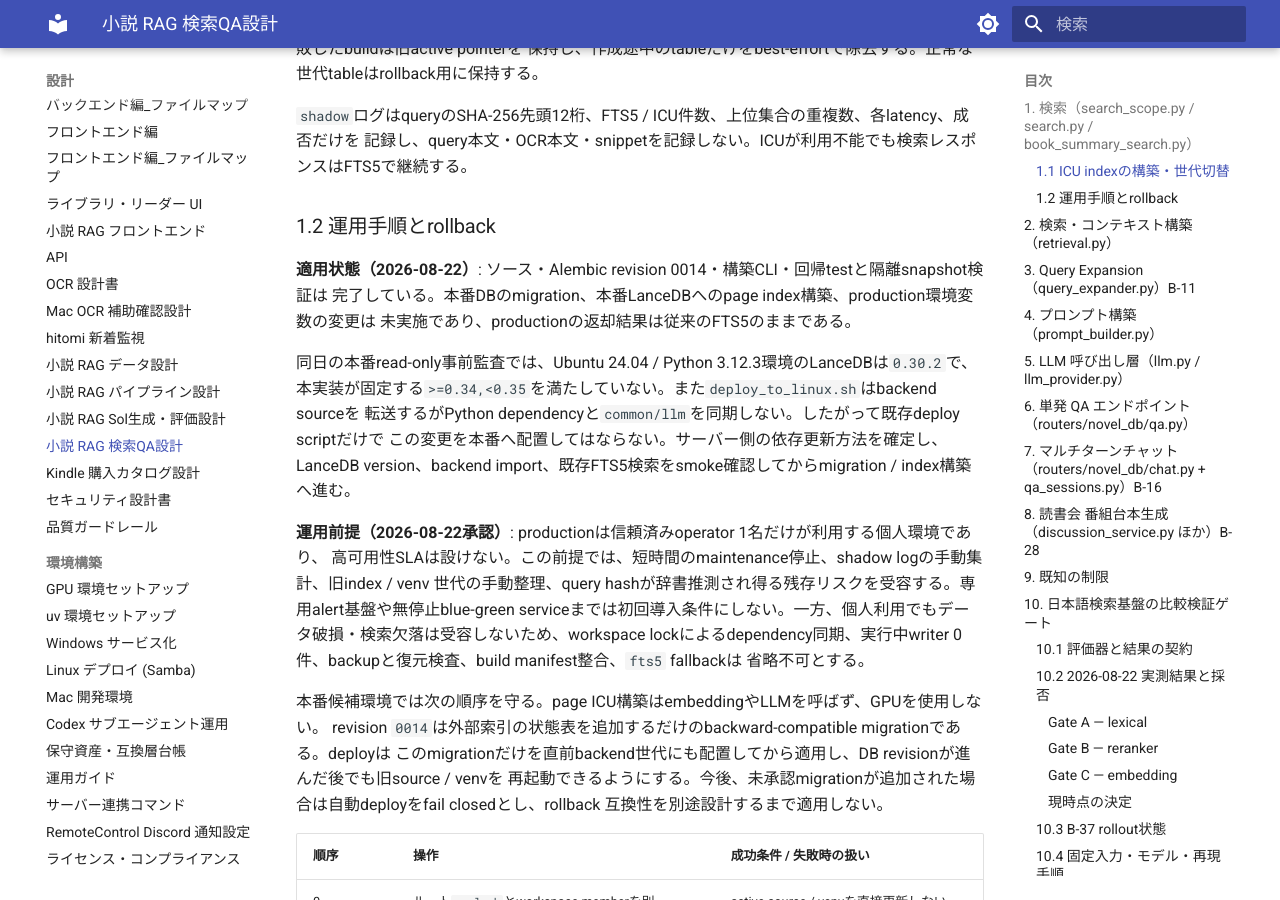
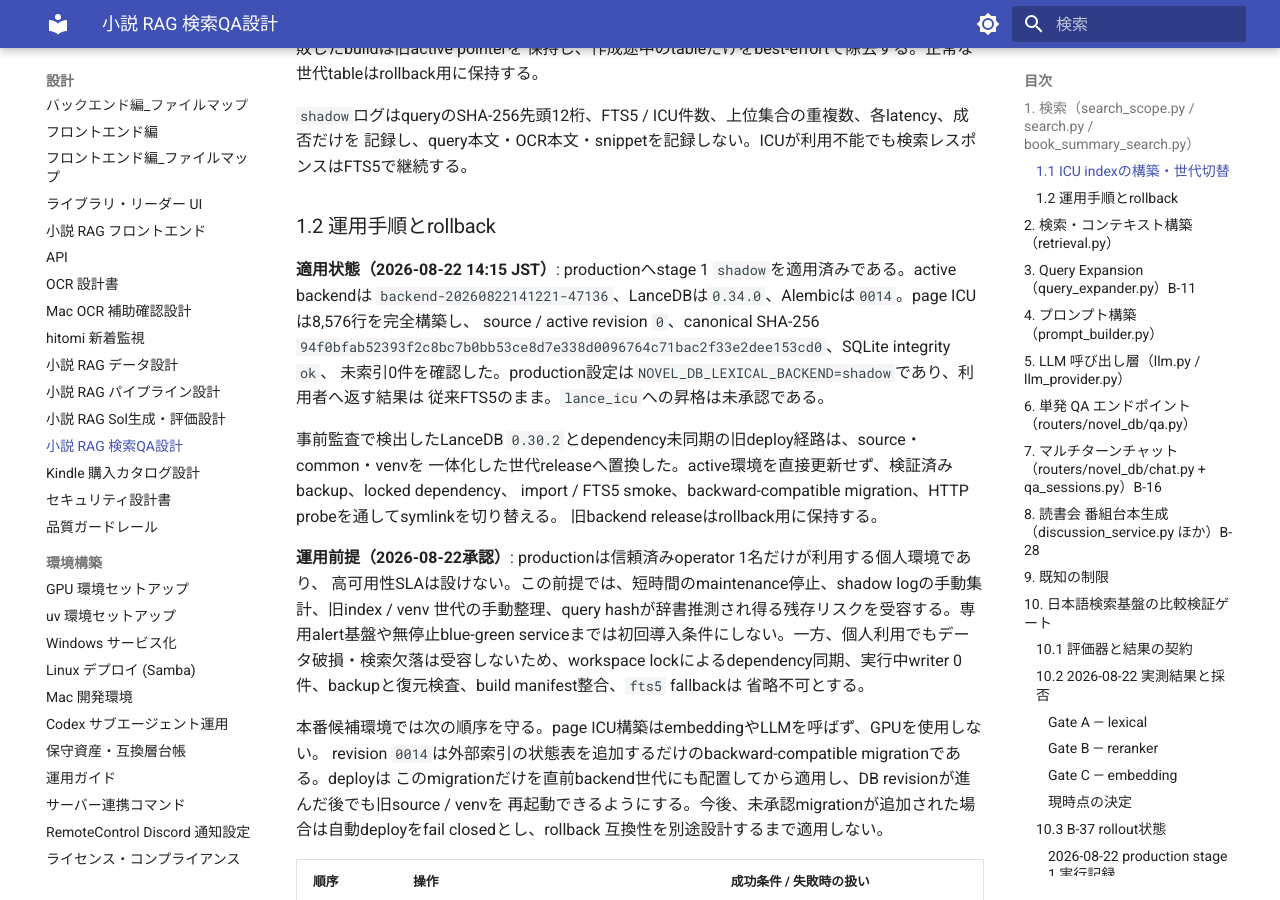
Before and after one commit to kkmmyr/Pic2PDF_Viewer, an MkDocs documentation site: the page built from docs/design/詳細設計/機能別/小説RAG_検索QA設計.md, in a window 1280 px wide and 900 px high, scrolled down 2692 px. Built offline with MkDocs 1.6.1 and Material for MkDocs 9.7.7, drawn with Linux system fonts in a browser that asks for light colours; some of the changed text lies outside the part shown.

Commit message:
docs(rag): record production ICU shadow rollout
Record the production generation, verified backup, index manifest, shadow probes, fallback injection, and the remaining deterministic-order and systemd-unit follow-ups.

Co-Authored-By: Codex GPT-5 <noreply@anthropic.com>

```diff
--- a/docs/design/詳細設計/機能別/小説RAG_検索QA設計.md
+++ b/docs/design/詳細設計/機能別/小説RAG_検索QA設計.md
@@ -60,15 +60,17 @@ OCR QAで `page_type` と `index_eligible` を明示確定した書籍は、`ind
 
 ### 1.2 運用手順とrollback
 
-**適用状態（2026-08-22）**: ソース・Alembic revision 0014・構築CLI・回帰testと隔離snapshot検証は
-完了している。本番DBのmigration、本番LanceDBへのpage index構築、production環境変数の変更は
-未実施であり、productionの返却結果は従来のFTS5のままである。
+**適用状態（2026-08-22 14:15 JST）**: productionへstage 1 `shadow`を適用済みである。active backendは
+`backend-20260822141221-47136`、LanceDBは`0.34.0`、Alembicは`0014`。page ICUは8,576行を完全構築し、
+source / active revision `0`、canonical SHA-256
+`94f0bfab52393f2c8bc7b0bb53ce8d7e338d0096764c71bac2f33e2dee153cd0`、SQLite integrity `ok`、
+未索引0件を確認した。production設定は`NOVEL_DB_LEXICAL_BACKEND=shadow`であり、利用者へ返す結果は
+従来FTS5のまま。`lance_icu`への昇格は未承認である。
 
-同日の本番read-only事前監査では、Ubuntu 24.04 / Python 3.12.3環境のLanceDBは`0.30.2`で、
-本実装が固定する`>=0.34,<0.35`を満たしていない。また`deploy_to_linux.sh`はbackend sourceを
-転送するがPython dependencyと`common/llm`を同期しない。したがって既存deploy scriptだけで
-この変更を本番へ配置してはならない。サーバー側の依存更新方法を確定し、LanceDB version、backend
-import、既存FTS5検索をsmoke確認してからmigration / index構築へ進む。
+事前監査で検出したLanceDB `0.30.2`とdependency未同期の旧deploy経路は、source・common・venvを
+一体化した世代releaseへ置換した。active環境を直接更新せず、検証済みbackup、locked dependency、
+import / FTS5 smoke、backward-compatible migration、HTTP probeを通してsymlinkを切り替える。
+旧backend releaseはrollback用に保持する。
 
 **運用前提（2026-08-22承認）**: productionは信頼済みoperator 1名だけが利用する個人環境であり、
 高可用性SLAは設けない。この前提では、短時間のmaintenance停止、shadow logの手動集計、旧index / venv
@@ -326,6 +328,24 @@ ICUの両方に劣る。Harrier公式BF16は特定の複数入力batchで非有
 検証済みAPIを保つため`>=0.34,<0.35`へ制約し、minor更新時もGate Aとindex障害testを再実行する。
 設計判断は[ADR-0020](../../基本設計/ADR/0020_page-level-lancedb-icu-shadow.md)を参照する。
 
+#### 2026-08-22 production stage 1 実行記録
+
+- deploy commitは`c31822f`。writerは各停止境界で`rebuild_jobs=0` / `ocr_runs=0`を確認し、snapshot
+  `2026-08-22_141238_pre-deploy`を作成後、SQLite 3種とLanceDB `chunks=3,489` / `summaries=18`を
+  別directoryへ復元検査した。
+- active releaseは`/opt/pic2pdf-viewer/backend-20260822141221-47136`、直前releaseは
+  `/opt/pic2pdf-viewer/backend-pre-release-20260822141202-2749904`。LanceDB 0.34.0、qwen-commonの
+  世代source、backend import、既存FTS5、service / root / novel books HTTP probeが合格した。
+- page table `pages_icu_r0_94f0bfab5239_1787375595960524766`は8,576行、ICU FTS index 1件、
+  source hash / active pointer / row数が一致した。既存`chunks` / `summaries`は変更していない。
+- corpusから決定的に導出した非0-hit 5 probeではICU追加時間がwarm時3.205〜14.047ms、例外0件。
+  FTS5件数は18〜20、ICU件数は0〜20、top 20集合の重複は0〜16で、実方式差が観測できた。
+  これはholdout品質評価ではなく運用smokeであり、段階2の採否には使わない。
+- selectorをinstrumentした5/5 probeで、`shadow`が同じ呼出し内のFTS5 list objectをそのまま返すことを
+  確認した。ICUを意図的に例外化した障害注入でも19件のFTS5結果を返し、service error logは0件だった。
+- 切替前後の別connection間ではFTS5 result digestが変化した。原因は`ORDER BY score`同点時に二次sortが
+  ない既存挙動であり、shadowによる順位変更ではない。厳密なcross-run top-k比較では既知課題として扱う。
+
 2026-08-22の実装後統合試験では、固定SQLiteのread-only原本から別scratchへ複製し、既存Alembic
 0013から0014へupgradeして8,576ページを構築した。固定20問のtop 30順位は旧隔離ICU評価と20/20で
 完全一致し、`num_indexed_rows=8,576`、`num_unindexed_rows=0`、SQLite integrity `ok`、canonical検索
```
Also changed, not shown: docs/design/基本設計/ADR/0020_page-level-lancedb-icu-shadow.md (+1 -1 lines), docs/log/変更履歴.md (+3 -1 lines), docs/log/既知の問題.md (+30 -0 lines).
